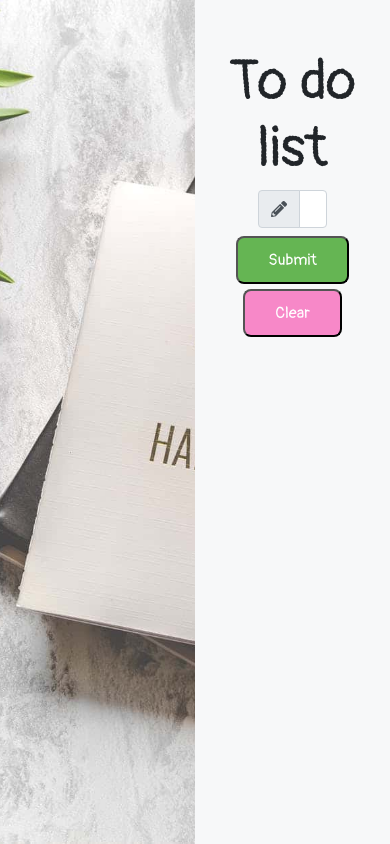
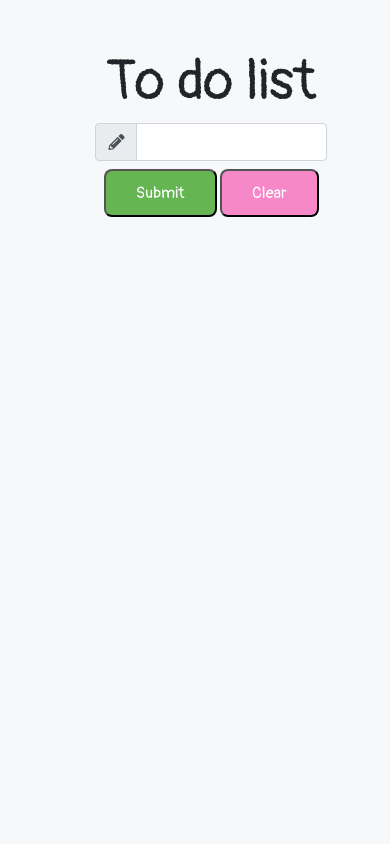
Before and after one commit to yukijina/todolist, a plain HTML site: page index.html in a window 390 px wide. Drawn offline with nearby package versions, Linux system fonts and the light colour scheme.

Commit message:
added media query

```diff
--- a/css/main.css
+++ b/css/main.css
@@ -36,3 +36,11 @@ body {
 #clearBtn {
   background-color: #f788c8;
 }
+
+/* Responsive Design */
+@media (max-width: 575px) {
+  .left {
+    background: none;
+    width: 0;
+  }
+}
--- a/index.html
+++ b/index.html
@@ -23,11 +23,11 @@
 		<div class="container-fluid text-center wrapper">
 			<div class="row">
 				<!-- Left side - image -->
-				<div class="col-6 left">
+				<div class="col-sm-6 col-1 left">
 				</div>
 
 				<!-- Right side - to do list -->
-			  <div class="col-6">
+			  <div class="col-sm-6 col-11">
 					<h1 class=" mt-5 display-4">To do list</h1>
 					<!-- input wrapper -->
 					<div class="input-group px-5 mb-2">
```
